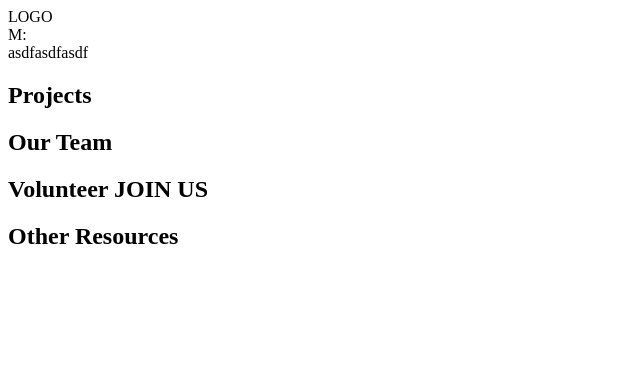
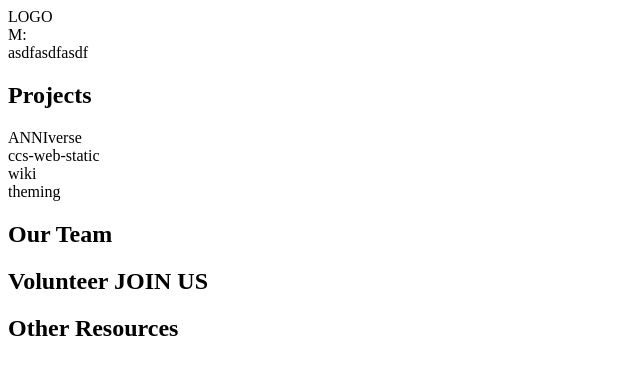
Before and after one commit to ChildhoodCancerSociety/.dev, a Next.js app: page / in a window 1280 px wide. Shown: the top 374 px of the page, without its empty margins (0-640 px from the left). Built offline with nearby package versions, Linux system fonts and the light colour scheme.

Commit message:
project carousel rotation

```diff
--- a/src/components/ProjectCarousel.tsx
+++ b/src/components/ProjectCarousel.tsx
@@ -4,18 +4,21 @@ import { useState } from "react";
 
 interface ProjectProps {
   name: string;
+  imgIconUrl: string;
+  lastUpdated: Date;
 }
 
-const ProjectCarouselUnfocused: React.FC<ProjectProps & { setProject: (project: string) => void; }> = ({ setProject }) => {
-  return <div className="cursor-pointer p-4 m-2 bg-froggy-900"></div>;
+const ProjectCarouselUnfocused: React.FC<ProjectProps & { setProject: (project: string) => void; }> = ({ name, setProject }) => {
+  const onClick = () => setProject(name);
+  return <div onClick={onClick} className="rounded-lg cursor-pointer p-4 m-2 bg-froggy-900">{name}</div>;
 };
 
 interface ProjectDetailsProps extends ProjectProps {
-
+  description: string;
 }
 
-const ProjectCarouselFocused: React.FC<ProjectDetailsProps> = ({ }) => {
-  return <div className="p-6 m-2 bg-froggy-900 flex-grow"></div>;
+const ProjectCarouselFocused: React.FC<ProjectDetailsProps> = ({ name }) => {
+  return <div className="rounded-lg p-6 m-2 bg-froggy-900 flex-grow">{name}</div>;
 };
 
 interface ProjectCarouselProps {
@@ -24,31 +27,47 @@ interface ProjectCarouselProps {
 
 const projects: ProjectDetailsProps[] = [
   {
-    name: "ANNIverse"
+    name: "ANNIverse",
+    description: "",
+    imgIconUrl: "",
+    lastUpdated: new Date()
   },
   {
-    name: "ccs-web-static"
+    name: "ccs-web-static",
+    description: "",
+    imgIconUrl: "",
+    lastUpdated: new Date()
   },
   {
-    name: "wiki"
+    name: "wiki",
+    description: "",
+    imgIconUrl: "",
+    lastUpdated: new Date()
   },
   {
-    name: "theming"
+    name: "theming",
+    description: "",
+    imgIconUrl: "",
+    lastUpdated: new Date()
   }
 ];
 
-const initialFocusedProjectName = projects.find(p => p.name === "ANNIverse")?.name ?? "";
+const initialFocusedProject = projects.find(p => p.name === "ANNIverse") as ProjectDetailsProps;
 
 // ANNIverse, ccs-web-static, wiki, theming
 const ProjectCarousel: React.FC<ProjectCarouselProps> = ({ }) => {
-  const [focusedProjectName, setFocusedProjectName] = useState<string>(initialFocusedProjectName);
+  const [focusedProjectName, setFocusedProjectName] = useState<string>(initialFocusedProject.name);
 
-  const [focusedProject, ...otherProjects] = projects.sort((pA, pB) => pA.name === focusedProjectName ? 1 : pB.name === focusedProjectName ? 1 : 0)
+  const { focusedProject, otherProjects } = projects.reduce((obj, project) => {
+    const focusedProject = project.name === focusedProjectName ? project : undefined;
+    if(focusedProject) obj.focusedProject = project;
+    else obj.otherProjects?.push(project)
+    return obj;
+  }, { focusedProject: initialFocusedProject, otherProjects: [] } as { focusedProject: ProjectDetailsProps, otherProjects: ProjectDetailsProps[] })
 
   const changeProject = (newProject: string) => {
     setFocusedProjectName(newProject);
   }
-  console.log(otherProjects.length);
 
   return (
     <>
```
